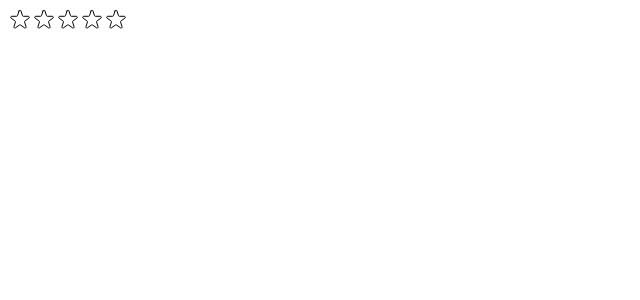
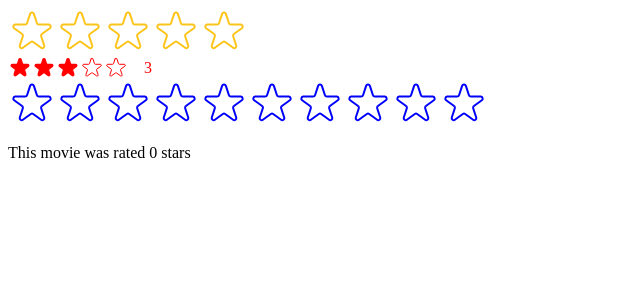
Before and after one commit to o-morenets/ultimate-react-course, a React (Create React App) app in the folder 07-usepopcorn/: page / in a window 1280 px wide. Shown: the top 300 px of the page, without its empty margins (0-640 px from the left). Built offline with nearby package versions, Linux system fonts and the light colour scheme.

Commit message:
07 - Added some props to StarRating component

```diff
--- a/07-usepopcorn/src/StarRating.js
+++ b/07-usepopcorn/src/StarRating.js
@@ -10,21 +10,32 @@
   display: "flex",
 };
 
-const textStyle = {
-  lineHeight: 1,
-  margin: 0,
-};
-
-export default function StarRating({ maxRating = 5 }) {
-  const [rating, setRating] = useState(0);
+export default function StarRating({
+  maxRating = 5,
+  color = "#fcc419",
+  size = 48,
+  className = "",
+  messages = [],
+  defaultRating = 0,
+  onSetRating,
+}) {
+  const [rating, setRating] = useState(defaultRating);
   const [tempRating, setTempRating] = useState(0);
 
   function handleRate(rating) {
     setRating(rating);
+    onSetRating?.(rating);
   }
 
+  const textStyle = {
+    lineHeight: 1,
+    margin: 0,
+    color,
+    fontSize: `${size / 1.5}px`,
+  };
+
   return (
-    <div style={containerStyle}>
+    <div style={containerStyle} className="{className}">
       <div style={starContainerStyle}>
         {Array.from({ length: maxRating }, (_, i) => (
           <Star
@@ -33,26 +44,39 @@
             onRate={() => handleRate(i + 1)}
             onHoverIn={() => setTempRating(i + 1)}
             onHoverOut={() => setTempRating(0)}
+            color={color}
+            size={size}
           />
         ))}
       </div>
-      <p style={textStyle}>{tempRating || rating || ""}</p>
+      <p style={textStyle}>
+        {messages.length === maxRating
+          ? messages[tempRating ? tempRating - 1 : rating - 1]
+          : tempRating || rating || ""}
+      </p>
     </div>
   );
 }
 
-const sterStyle = {
-  width: "24px",
-  height: "24px",
-  display: "block",
-  cursor: "pointer",
-};
+function Star({
+  onRate,
+  full,
+  onHoverIn,
+  onHoverOut,
+  color = "#fcc419",
+  size = 48,
+}) {
+  const starStyle = {
+    width: `${size}px`,
+    height: `${size}px`,
+    display: "block",
+    cursor: "pointer",
+  };
 
-function Star({ onRate, full, onHoverIn, onHoverOut }) {
   return (
     <span
       role="button"
-      style={sterStyle}
+      style={starStyle}
       onClick={onRate}
       onMouseEnter={onHoverIn}
       onMouseLeave={onHoverOut}
@@ -61,8 +85,8 @@
         <svg
           xmlns="http://www.w3.org/2000/svg"
           viewBox="0 0 20 20"
-          fill="#000"
-          stroke="#000"
+          fill={color}
+          stroke={color}
         >
           <path d="M9.049 2.927c.3-.921 1.603-.921 1.902 0l1.07 3.292a1 1 0 00.95.69h3.462c.969 0 1.371 1.24.588 1.81l-2.8 2.034a1 1 0 00-.364 1.118l1.07 3.292c.3.921-.755 1.688-1.54 1.118l-2.8-2.034a1 1 0 00-1.175 0l-2.8 2.034c-.784.57-1.838-.197-1.539-1.118l1.07-3.292a1 1 0 00-.364-1.118L2.98 8.72c-.783-.57-.38-1.81.588-1.81h3.461a1 1 0 00.951-.69l1.07-3.292z" />
         </svg>
@@ -71,7 +95,7 @@
           xmlns="http://www.w3.org/2000/svg"
           fill="none"
           viewBox="0 0 24 24"
-          stroke="#000"
+          stroke={color}
         >
           <path
             strokeLinecap="round"
--- a/07-usepopcorn/src/index.js
+++ b/07-usepopcorn/src/index.js
@@ -4,10 +4,26 @@
 // import App from "./App";
 import StarRating from "./StarRating";
 
+function Test() {
+  const [movieRating, setMovieRating] = React.useState(0);
+
+  return (
+    <div>
+      <StarRating color={"blue"} maxRating={10} onSetRating={setMovieRating} />
+      <p>This movie was rated {movieRating} stars</p>
+    </div>
+  );
+}
+
 const root = ReactDOM.createRoot(document.getElementById("root"));
 root.render(
   <React.StrictMode>
     {/* <App /> */}
-    <StarRating maxRating={5} />
+    <StarRating
+      maxRating={5}
+      messages={["Terrible", "Bad", "Okay", "Good", "Amazing"]}
+    />
+    <StarRating size={24} color="red" className="test" defaultRating={3} />
+    <Test />
   </React.StrictMode>
 );
```
